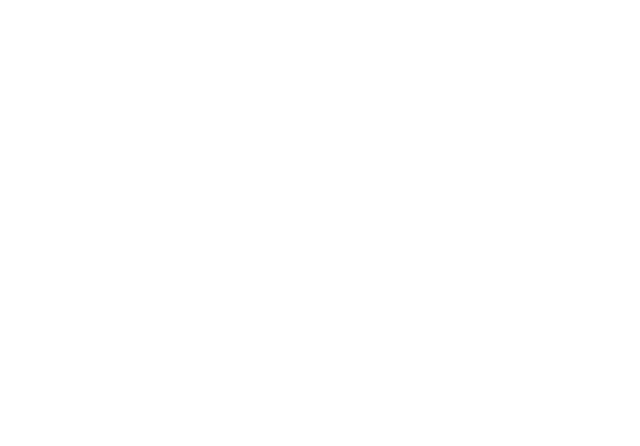
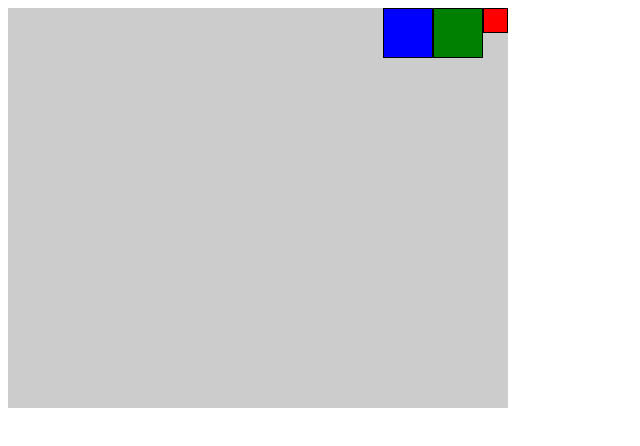
Before and after one commit to JSilvaJS/learning_layout, a plain HTML site: page index.html in a window 1280 px wide. Shown: the whole page, without its empty margins (0-640 px from the left). Drawn offline with Linux system fonts and the light colour scheme.

Commit message:
Added div boxes, ready for pages

```diff
--- a/index.html
+++ b/index.html
@@ -5,6 +5,10 @@
 	<title></title>
 </head>
 <body>
-
+	<div class="sandbox">
+		<div class="box sm"></div>
+		<div class="box md"></div>
+		<div class="box lg"></div>
+	</div>
 </body>
 </html>
--- a/main.css
+++ b/main.css
@@ -0,0 +1,35 @@
+.sandbox {
+	background: #ccc;
+	width: 500px;
+	height: 400px;
+
+}
+
+.box {
+	border: 1px solid black;
+	box-sizing: border-box;
+	width: 50px;
+	height: 50px;
+
+}
+
+.sm {
+	width: 25px;
+	height: 25px;
+	background-color: red;
+	bottom: 0;
+	right: 0;
+	float: right;
+}
+
+.md {
+	width: 50px;
+	height: 50px;
+	background-color: green;
+	float: right;
+}
+
+.lg {
+	background-color: blue;
+	float: right;
+}
```
